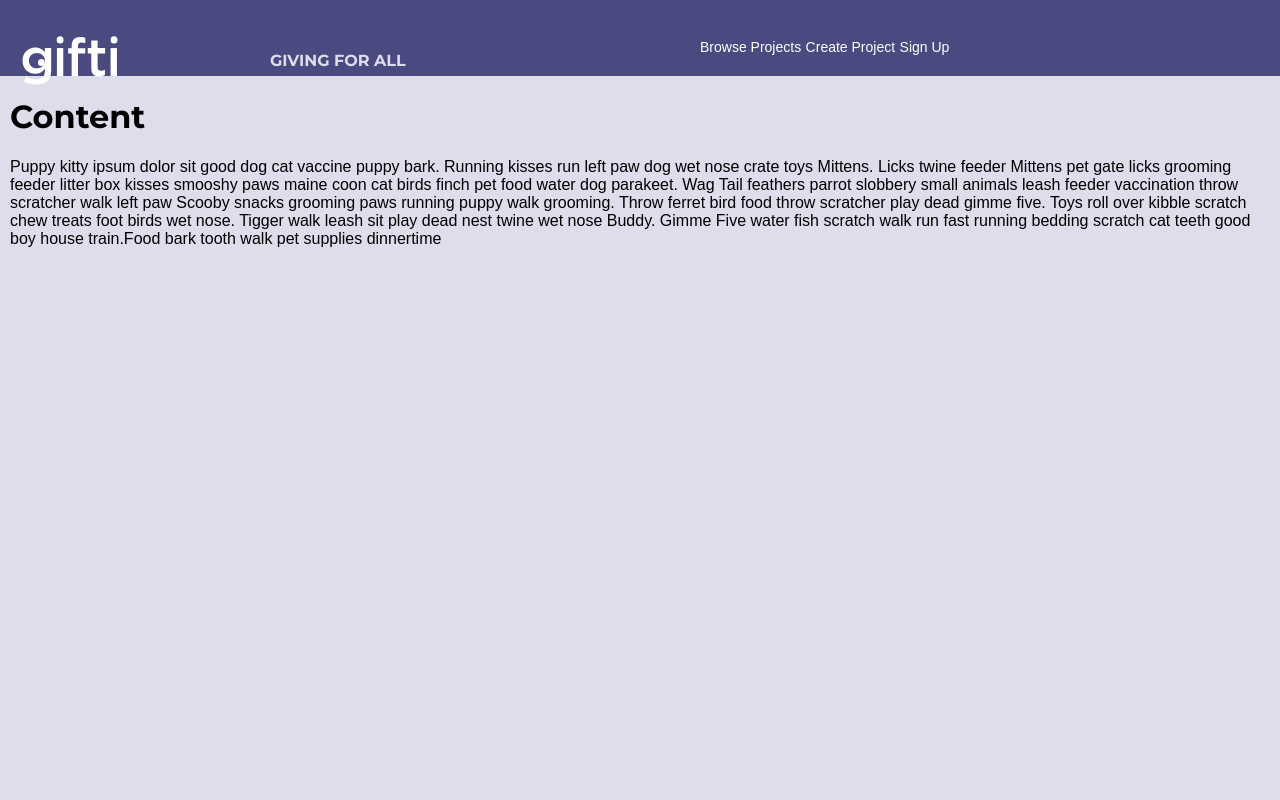
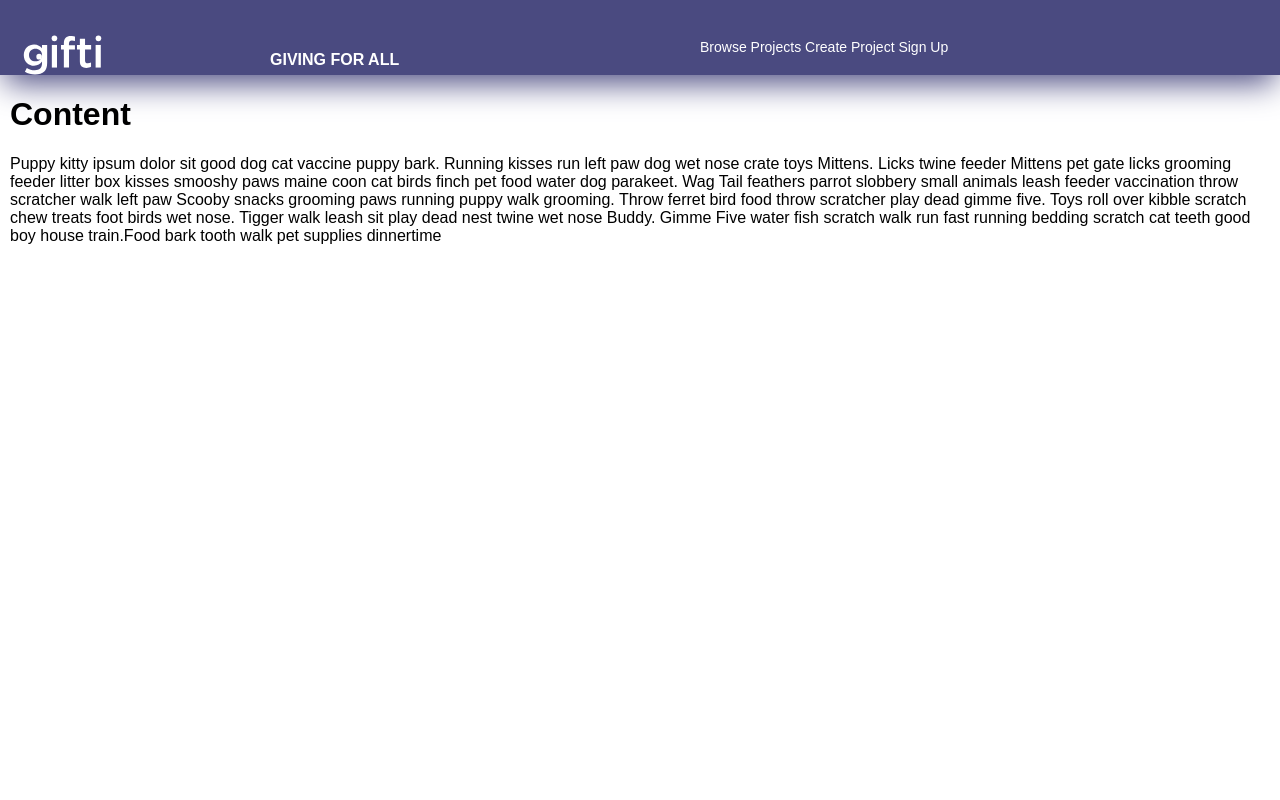
Before and after one commit to kametz/FundraisingSite, a PHP site: page / in a window 1280 px wide. Run offline with PHP 8.4, Linux system fonts and the light colour scheme; some libraries are stand-ins or nearby versions; some web fonts are replaced.

Commit message:
Tidied up CSS

```diff
--- a/css/styles.css
+++ b/css/styles.css
@@ -1,11 +1,17 @@
+@font-face {
+  font-family: 'montserrathairline';
+  src: url("../fonts/montserrat-hairline-webfont.eot");
+  src: url("../fonts/montserrat-hairline-webfont.eot?#iefix") format("embedded-opentype"), url("../fonts/montserrat-hairline-webfont.woff") format("woff"), url("../fonts/montserrat-hairline-webfont.ttf") format("truetype"), url("../fonts/montserrat-hairline-webfont.svg#montserrathairline") format("svg");
+  font-weight: normal;
+  font-style: normal; }
 h1, h2, h3, h4, h5, h6 {
-  font-family: "Montserrat", sans-serif; }
+  font-family: "montserrathairline", sans-serif; }
 
 html, body {
   font-family: "brandon-grotesque", sans-serif;
   height: 100%;
   width: 100%;
-  background-color: #ddddec; }
+  background-color: #ffffff; }
 
 header {
   height: 100%;
@@ -24,10 +30,13 @@ header {
   -webkit-flex-wrap: flex;
   -moz-flex-wrap: flex;
   -ms-flex-wrap: flex;
-  flex-wrap: flex; }
+  flex-wrap: flex;
+  -webkit-box-shadow: 0px 13px 32px -5px #4a4a80;
+  -moz-box-shadow: 0px 13px 32px -5px #4a4a80;
+  box-shadow: 0px 13px 32px -5px #4a4a80; }
   header h3 {
     font-size: 16px;
-    color: #ddddec;
+    color: #ffffff;
     text-transform: uppercase;
     text-align: left;
     margin-left: 10px; }
@@ -56,6 +65,7 @@ header {
       display: inline;
       color: #ffffff;
       text-decoration: none;
+      font-family: "montserrathairline", sans-serif;
       font-size: 14px; }
       header nav li a {
         text-decoration: none;
@@ -101,6 +111,8 @@ header {
   background-color: #4A4A80;
   background-color: rgba(74, 74, 128, 0.98);
   color: #ffffff; }
+  .site-nav .nav-list {
+    font-family: "montserrathairline", sans-serif; }
   .site-nav a {
     text-decoration: none;
     color: #ffffff; }
--- a/includes/header.html
+++ b/includes/header.html
@@ -1,6 +1,10 @@
 <header>
-    <div class="logo"><a href="/gifti/index.html"><img src="images/gifti_logo_white.svg"></a></div>
+  <div class="logo">
+    <a href="/gifti/index.html"><img src="images/gifti_logo_white.svg"></a>
+  </div>
+
   <div class="tagline"><h3>Giving for All</h3></div>
+
   <nav>
     <i class="fa fa-bars fa-lg menu-btn"></i>
     <div class="nav-lg">
@@ -12,9 +16,9 @@
   <h3>Menu</h3>
   <div class="nav-list">
     <ul>
-        <li><a href="#">Browse Projects</a></li>
-        <li><a href="#"></a>Create Project</li>
-        <li><a href="#"></a>Sign Up</li>
+      <li><a href="#">Browse Projects</a> </li>
+      <li><a href="#">Create Project</a> </li>
+      <li><a href="#">Sign Up</a> </li>
     </ul>
   </div>
 </div>
@@ -28,7 +32,4 @@
 
   var $basicNav = $('.nav-list').html();
   $('.nav-lg').append($basicNav);
-
-
-
 </script>
--- a/index.html
+++ b/index.html
@@ -28,7 +28,6 @@
 </head>
 
 <body>
-
   <div class="container">
     <div id="headerInclude"></div>
 
@@ -39,9 +38,5 @@
   </div>
 
 
-
-
-
-
 </body>
 </html>
--- a/scss/styles.scss
+++ b/scss/styles.scss
@@ -1,13 +1,23 @@
 @import "bourbon";
+@font-face {
+    font-family: 'montserrathairline';
+    src: url('../fonts/montserrat-hairline-webfont.eot');
+    src: url('../fonts/montserrat-hairline-webfont.eot?#iefix') format('embedded-opentype'),
+         url('../fonts/montserrat-hairline-webfont.woff') format('woff'),
+         url('../fonts/montserrat-hairline-webfont.ttf') format('truetype'),
+         url('../fonts/montserrat-hairline-webfont.svg#montserrathairline') format('svg');
+    font-weight: normal;
+    font-style: normal;
+
+}
 
 $deepColor1: #4A4A80;
 $white: #ffffff;
 
-$headerFonts: 'Montserrat', sans-serif;
+$headerFonts: 'montserrathairline', sans-serif;
 $bodyFonts:  'brandon-grotesque', sans-serif;
 
 $break-sm: 600px;
-
 
 h1, h2, h3, h4, h5, h6 {
   font-family: $headerFonts;
@@ -17,7 +27,7 @@ html, body {
   font-family: $bodyFonts;
   height: 100%;
   width: 100%;
-  background-color: lighten($deepColor1, 50%);
+  background-color: $white;
 }
 
 header {
@@ -26,19 +36,25 @@ header {
   background-color: $deepColor1;
   @include display(flex);
   @include flex-wrap(flex);
+  -webkit-box-shadow: 0px 13px 32px -5px rgba(74,74,128,1);
+  -moz-box-shadow: 0px 13px 32px -5px rgba(74,74,128,1);
+  box-shadow: 0px 13px 32px -5px rgba(74,74,128,1);
+
   h3 {
     font-size: 16px;
-    color: lighten($deepColor1, 50%);
+    color: $white;
     text-transform: uppercase;
     text-align: left;
     margin-left: 10px;
   }
+
   img {
     margin: 20px 10px -16px 10px;
     @media screen and (min-width: $break_sm) {
       margin:35px 20px -26px 20px;
     }
   }
+
   .tagline {
     margin:20px;
     margin-bottom: -10px;
@@ -46,28 +62,34 @@ header {
       margin-top:35px;
     }
   }
+
   nav {
     margin:30px 20px -40px 20px;
     @media screen and (min-width: $break_sm) {
-        margin:20px 20px 10px 20px;
-      }
+      margin:20px 20px 10px 20px;
+    }
+
     ul {
       display: none;
       @media screen and (min-width: $break_sm) {
         display: initial;
       }
     }
+
     li {
       display:inline;
       color: $white;
       text-decoration: none;
+      font-family: $headerFonts;
       font-size: 14px;
-       a {
+
+      a {
       text-decoration: none;
       color: $white;
       }
     }
   }
+
   i {
     color: $white;
     @media screen and (min-width: $break_sm) {
@@ -82,12 +104,14 @@ header {
       width: 20%;
     }
    }
+
   .tagline {
     width: 60%;
     @media screen and (min-width: $break_sm) {
       width: 30%;
     }
   }
+
   nav {
     width: 5%;
     order: -1;
@@ -109,19 +133,24 @@ header {
   background-color: $deepColor1;
   background-color: rgba( $deepColor1, .98 );
   color: $white;
+
+  .nav-list {
+    font-family: $headerFonts;
+  }
+
   a {
     text-decoration: none;
     color: $white;
   }
+
   ul {
     list-style-type: none;
   }
+
   @media screen and (min-width: $break_sm) {
     visibility: hidden;
   }
 }
-
-
 
 .open {
   @include transform(translate(0,0));
```
Also changed, not shown: js/navigation.js (added, +10 -0 lines), images/gifti_logo_white.svg. Lines whose indentation alone changed are shown as unchanged.
